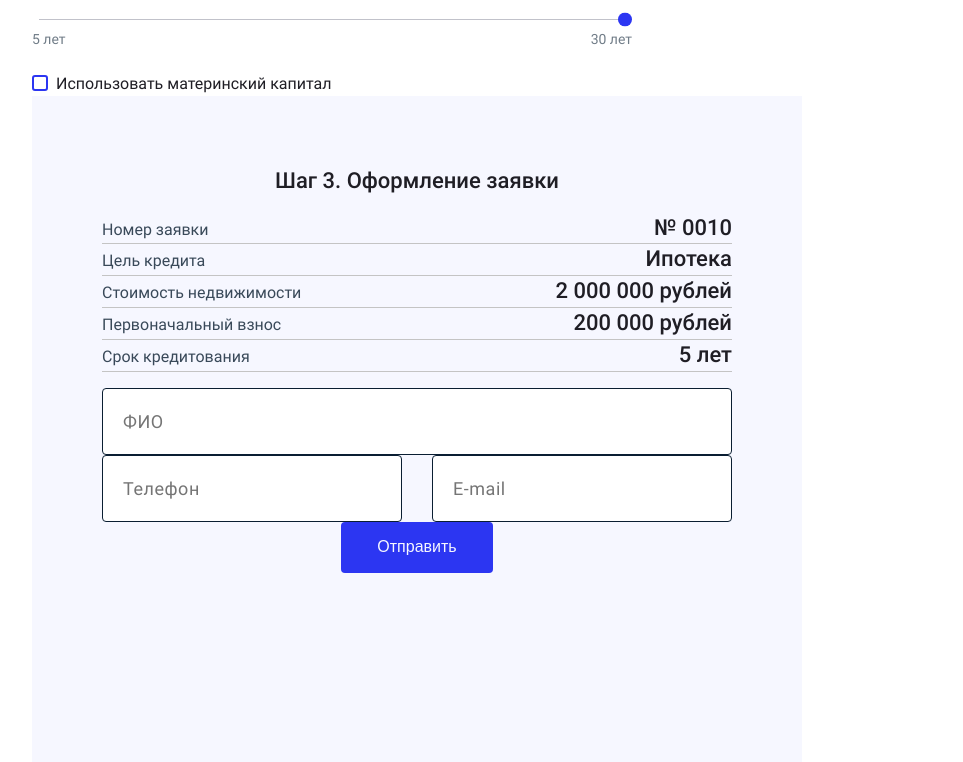
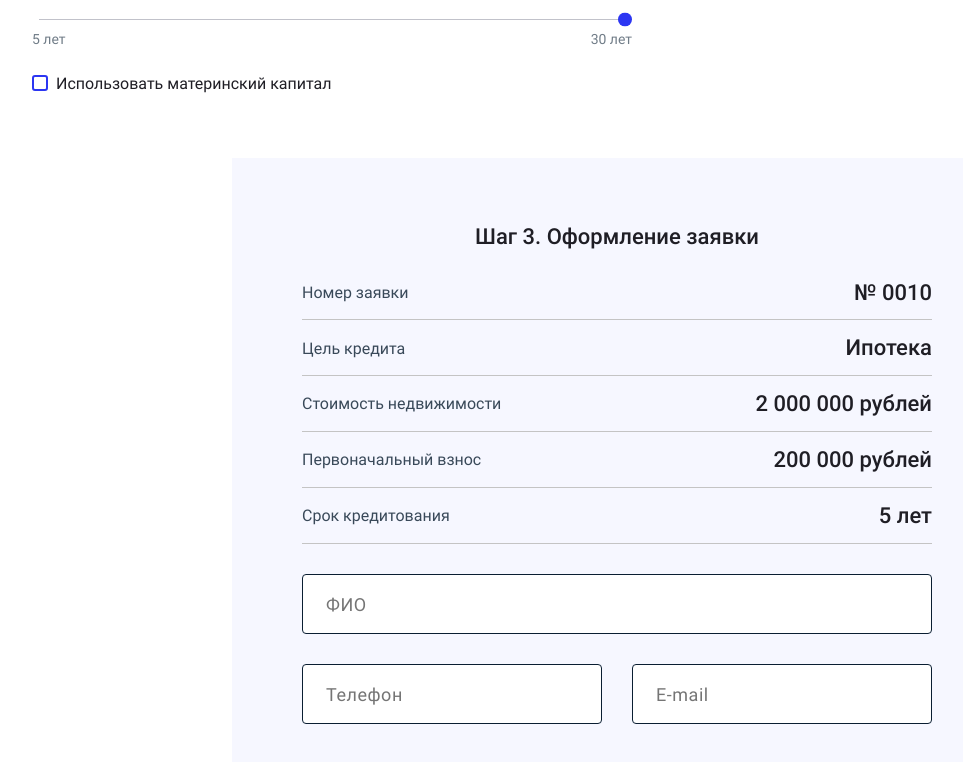
Before and after one commit to geoniced/liga-bank, a React (Create React App) app: page / in a window 1280 px wide. Shown: the part 1847-2609 px from the top of the page, without its empty margins (23-986 px from the left). Built offline with nearby package versions, Linux system fonts and the light colour scheme.

Commit message:
PixelPerfect формы оправки заявки

```diff
--- a/src/components/request-form/request-form.jsx
+++ b/src/components/request-form/request-form.jsx
@@ -27,12 +27,12 @@ const RequestForm = () => {
       </dl>
 
       <form action="#" className="request-form__form">
-        <div className="request-form__full-field-row">
+        <div className="request-form__field-row">
           <label className="visually-hidden" htmlFor="request-form-name">ФИО</label>
           <input className="request-form__input" type="text" name="request-form-name" id="request-form-name" placeholder="ФИО" />
         </div>
 
-        <div className="request-form__halves-field-row">
+        <div className="request-form__field-row request-form__field-row--halves">
           <div className="request-form__half-field-wrapper">
             <label className="visually-hidden" htmlFor="request-form-phone">Телефон</label>
             <input className="request-form__input" type="tel" name="request-form-phone" id="request-form-phone" placeholder="Телефон" />
--- a/src/scss/request-form.scss
+++ b/src/scss/request-form.scss
@@ -1,13 +1,17 @@
 .request-form {
   width: 770px;
   min-height: 722px;
+  margin: 0 auto;
+  margin-top: 62px; // TODO: Temporary until this popup will have its logic
   padding: 70px;
+  padding-top: 64px;
 
   background-color: $light-gray;
 }
 
 .request-form__title {
   margin: 0;
+  margin-bottom: 12px;
 
   font-size: 22px;
   line-height: 140%;
@@ -15,10 +19,18 @@
   text-align: center;
 }
 
+.request-form__data {
+  margin: 0;
+  margin-bottom: 30px;
+}
+
 .request-form__data-item {
   display: flex;
   justify-content: space-between;
-  align-items: baseline;
+  align-items: center;
+  padding-top: 13px;
+  padding-bottom: 11px;
+
   border-bottom: 1px solid #C4C4C4;
 }
 
@@ -40,13 +52,18 @@
   flex-direction: column;
 }
 
-.request-form__full-field-row {
+.request-form__field-row {
   display: flex;
-}
 
-.request-form__halves-field-row {
-  display: flex;
-  justify-content: space-between;
+  margin-bottom: 30px;
+
+  &--halves {
+    justify-content: space-between;
+  }
+
+  &:last-of-type {
+    margin-bottom: 0;
+  }
 }
 
 .request-form__half-field-wrapper {
@@ -56,7 +73,11 @@
 
 .request-form__input {
   flex-grow: 1;
-  padding: 20px;
+
+  padding-top: 17px;
+  padding-right: 23px;
+  padding-bottom: 16px;
+  padding-left: 23px;
 
   font-family: inherit;
   font-size: 18px;
@@ -69,4 +90,9 @@
 
 .request-form__send {
   align-self: center;
+  margin-top: 40px;
+  padding-top: 16px;
+  padding-right: 60px;
+  padding-bottom: 16px;
+  padding-left: 59px;
 }
```
